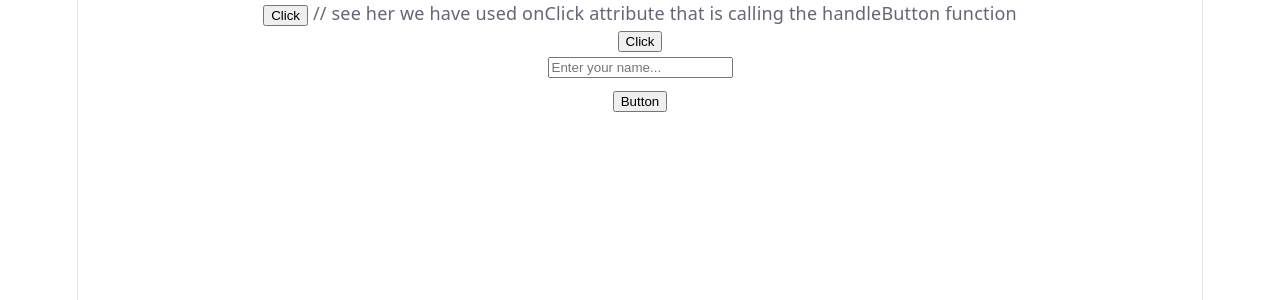
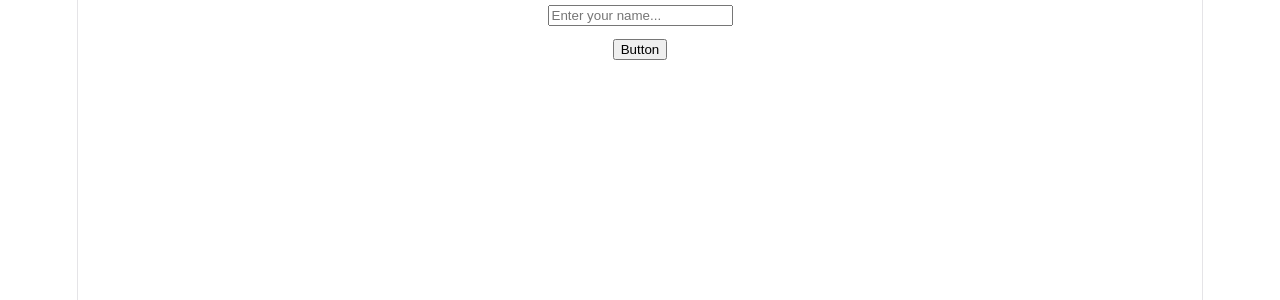
Before and after one commit to Dhathri128/React-Practice, a React (Vite) app in the folder Events/: page / in a window 1280 px wide. Shown: the top 300 px of the page. Built offline with nearby package versions, Linux system fonts and the light colour scheme.

Commit message:
Practiced Program on onClick Attribute

```diff
--- a/Events/src/App.jsx
+++ b/Events/src/App.jsx
@@ -10,8 +10,9 @@ function App() {
 
   return (
     <>
-    <Event1/>
+      {/*<Event1/>
     <Event2/>
+    */}
     <OnChange/>
     <Change/>
     </>
```
